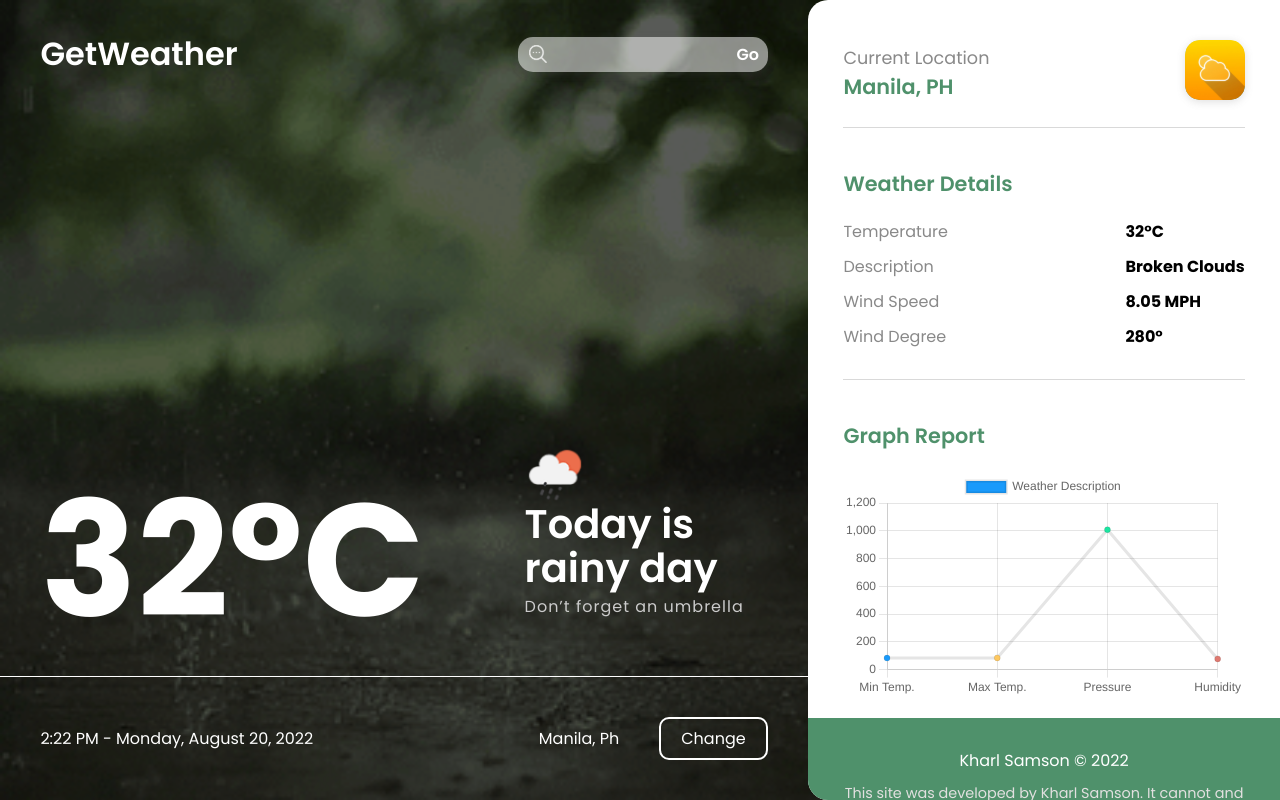
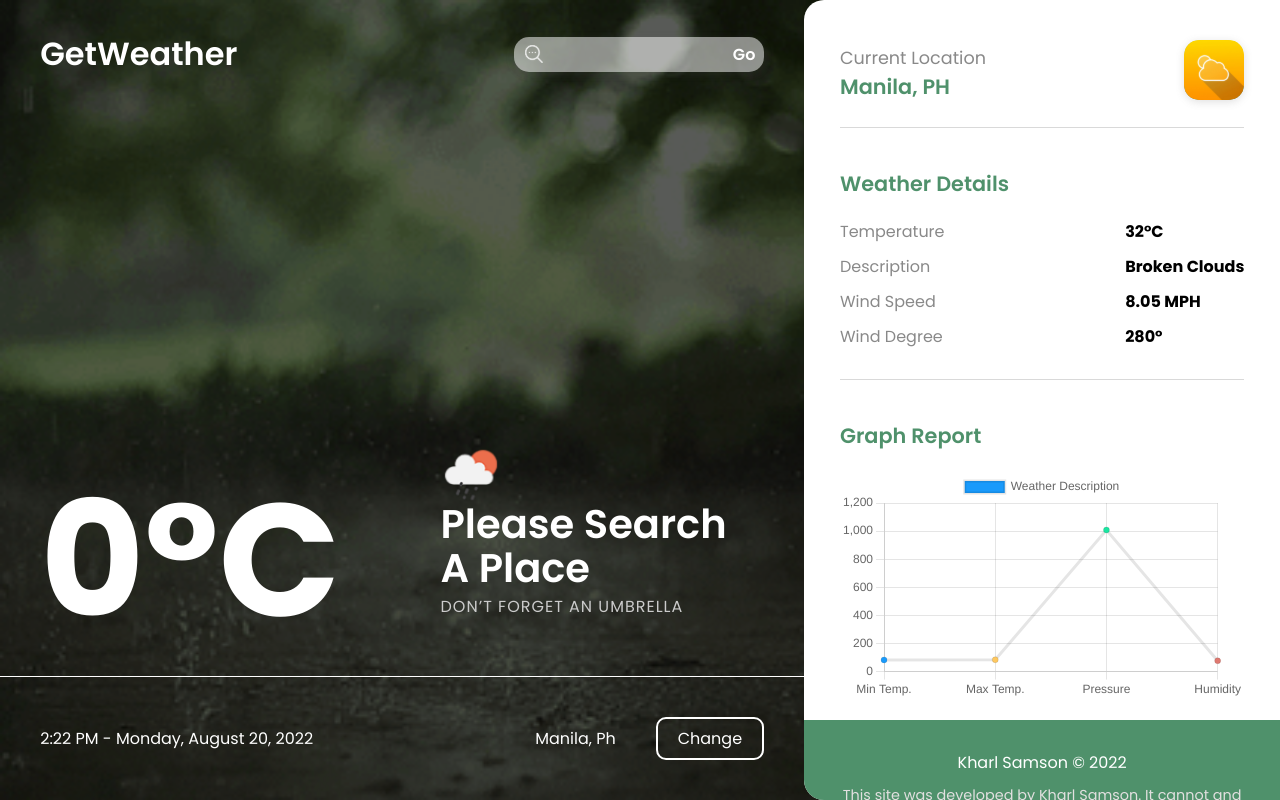
Before and after one commit to Kharl-Samson/GetWeather---Personal-, a React (Create React App) app: page / in a window 1280 px wide. Built offline with nearby package versions, Linux system fonts and the light colour scheme.

Commit message:
with api

```diff
--- a/package.json
+++ b/package.json
@@ -6,6 +6,7 @@
     "@testing-library/jest-dom": "^5.16.5",
     "@testing-library/react": "^13.3.0",
     "@testing-library/user-event": "^13.5.0",
+    "axios": "^0.27.2",
     "chart.js": "^3.9.1",
     "react": "^18.2.0",
     "react-chartjs-2": "^4.3.1",
--- a/src/Components/MainPage.js
+++ b/src/Components/MainPage.js
@@ -1,4 +1,5 @@
 import React, { useEffect, useState } from 'react';
+import axios from "axios";
 import "../Styles/styles.css";
 import sunny_icon from "../Assets/sunny_icon.svg";
 import search_icon from "../Assets/search_icon.svg";
@@ -41,6 +42,30 @@ const [weatherData, setweatherData] = useState({
   ],
 });
 
+const [data, setData] = useState({})
+const [location, setLocation] = useState('')
+
+const url = `https://api.openweathermap.org/data/2.5/weather?q=${location}&units=metric&appid=dadee94a86d93919d257e4735ca6aa92`;
+
+function trigger_Axios(){
+    axios.get(url).then((response) => {
+        setData(response.data)
+    })
+    setLocation('')
+}
+
+const searchLocation = (event) => {
+  if (event.key === 'Enter') {
+    trigger_Axios();
+  }
+}
+
+function search_btn(){
+    trigger_Axios();
+}
+
+
+
 return(
 <div className="main_container rainy_container">
     <div className="main_container_dark_effect">
@@ -50,19 +75,25 @@ return(
                 <p>GetWeather</p>
                 <div className='input_container'>
                     <div className='img_container'><img alt='' src={search_icon}/></div>
-                    <input type="text"/>
-                    <div className='img_container'><span>Go</span></div>
+                    <input type="text"
+                     value={location}
+                     onChange={event => setLocation(event.target.value)}
+                     onKeyPress={searchLocation}
+                    />
+                    <div className='img_container'><span onClick={search_btn}>Go</span></div>
                 </div>
             </div>
 
             <div className='bottom'>
                 <div className='upper'>
                     <div className='left_upper'>
-                        <p>32°C</p>
+                        {data.main ? <p>{data.main.temp.toFixed()}°C</p> : <p>0°C</p> }
+
                     </div>
                     <div className='right_upper'>
                         <img alt='' src={sample_icon}/>
-                        <p className='desc'>Today is rainy day</p>
+                        {data.main ? <p className='desc'>{data.weather[0].description}</p> : <p className='desc'>Please search a place</p> }
+
                         <p className='tips'>Don’t forget an umbrella</p>
                     </div>
                 </div>
--- a/src/Styles/styles.css
+++ b/src/Styles/styles.css
@@ -165,6 +165,7 @@ body::-webkit-scrollbar-thumb:window-inactive {
     font-weight: 600;
     font-size: 2.5rem;
     line-height: 1.1;
+    text-transform: capitalize;
 }
 .main_container .main_container_dark_effect .left .bottom .upper .right_upper .tips{
     color: #CBCBCB;
@@ -172,6 +173,7 @@ body::-webkit-scrollbar-thumb:window-inactive {
     letter-spacing: 1px;
     line-height: 1.2;
     margin-top: 7px;
+    text-transform: uppercase;
 }
 .main_container .main_container_dark_effect .left .bottom .lower{
     width: 90%;
```
Also changed, not shown: 1 other file (tests, documents, lock files or other folders).
